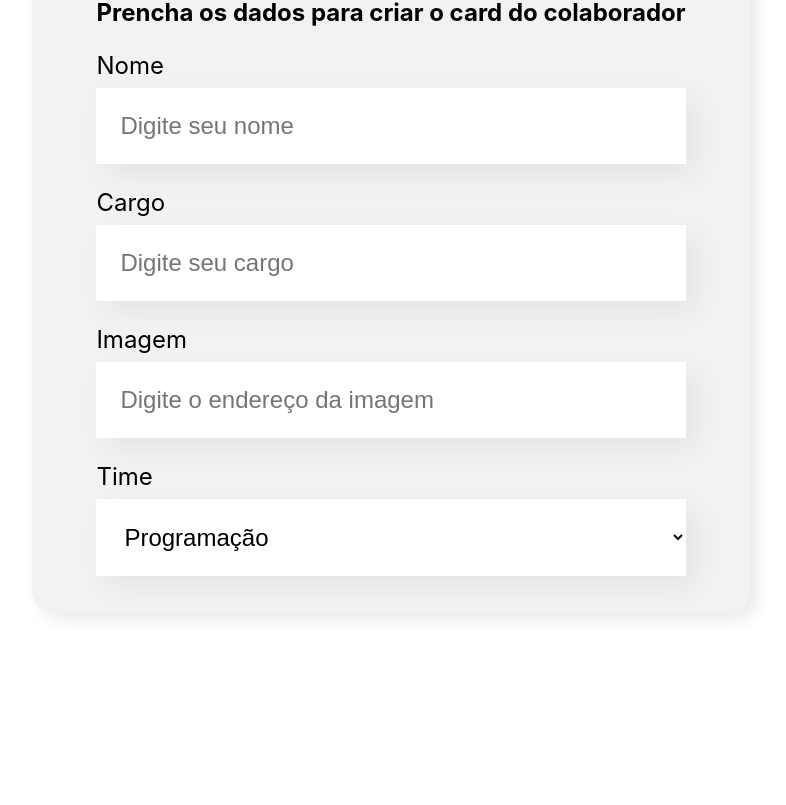
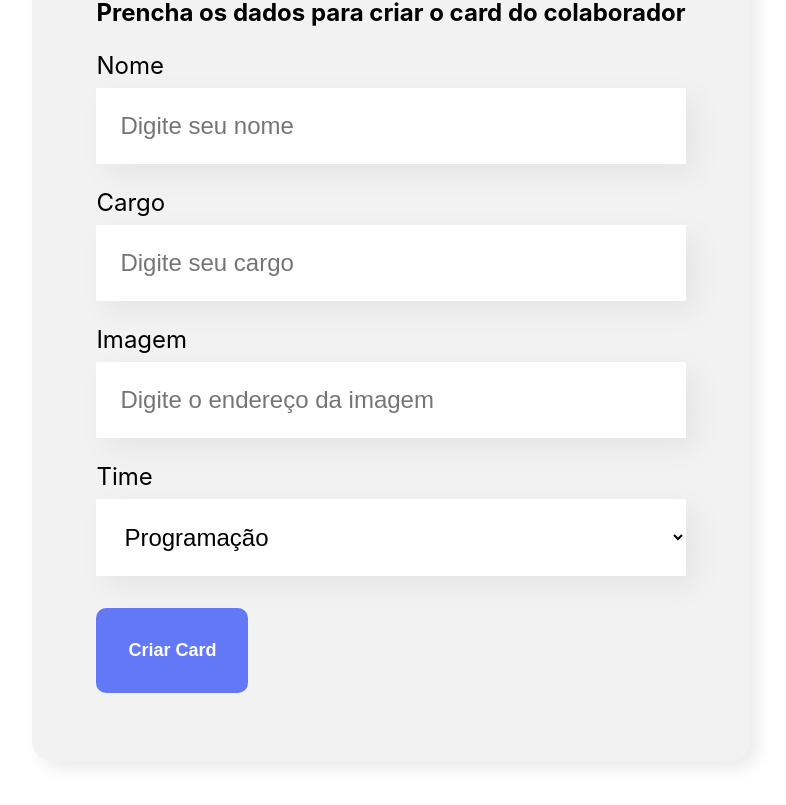
Before and after one commit to mthquevedo/Organo-React, a React (Create React App) app: page / in a window 1280 px wide. Shown: the part 636-1441 px from the top of the page, without its empty margins (249-1035 px from the left). Before the commit the page ends 1328 px from the top, so only its background shows below. Built offline with nearby package versions, Linux system fonts and the light colour scheme.

Commit message:
Configuração de submit

```diff
--- /dev/null
+++ b/src/Componentes/Botao/Botao.css
@@ -0,0 +1,15 @@
+.botao {
+    background-color: #6278f7;
+    border-radius: 10px;
+    font-weight: 700;
+    font-size: 18px;
+    padding: 32px;
+    border: none;
+    cursor: pointer;
+    color: #fff;
+    margin: 32px 0;
+}
+
+.botao:hover {
+    color: #95ffd4;
+}
--- /dev/null
+++ b/src/Componentes/Botao/index.js
@@ -0,0 +1,11 @@
+import './Botao.css'
+
+const Botao = (props) => {
+    return (
+        <button className='botao'>
+            {props.children}
+        </button>
+    )
+}
+
+export default Botao
--- a/src/Componentes/CampoTexto/index.js
+++ b/src/Componentes/CampoTexto/index.js
@@ -4,7 +4,7 @@ const CampoTexto = (props) => {
   return (
     <div className="campo-texto">
       <label>{props.label}</label>
-      <input placeholder={props.placeholder} />
+      <input required={props.obrigatorio} placeholder={props.placeholder} />
     </div>
   );
 };
--- a/src/Componentes/Formulario/index.js
+++ b/src/Componentes/Formulario/index.js
@@ -1,3 +1,4 @@
+import Botao from "../Botao";
 import CampoTexto from "../CampoTexto";
 import ListaSuspensa from "../ListaSuspensa";
 import "./Formulario.css";
@@ -13,14 +14,19 @@ const Formulario = () => {
     "Inovação e Gestão",
   ];
 
+  const aoSalvar = (evento) => {
+    evento.preventDefault()
+  }
+
   return (
     <section className="formulario">
-      <form>
+      <form onSubmit={aoSalvar}>
         <h2>Prencha os dados para criar o card do colaborador</h2>
-        <CampoTexto label="Nome" placeholder="Digite seu nome" />
-        <CampoTexto label="Cargo" placeholder="Digite seu cargo" />
+        <CampoTexto obrigatorio={true} label="Nome" placeholder="Digite seu nome" />
+        <CampoTexto obrigatorio={true}  label="Cargo" placeholder="Digite seu cargo" />
         <CampoTexto label="Imagem" placeholder="Digite o endereço da imagem" />
-        <ListaSuspensa label="Time" itens={times} />
+        <ListaSuspensa obrigatorio={true} label="Time" itens={times} />
+        <Botao>Criar Card</Botao>
       </form>
     </section>
   );
--- a/src/Componentes/ListaSuspensa/index.js
+++ b/src/Componentes/ListaSuspensa/index.js
@@ -4,7 +4,7 @@ const ListaSuspensa = (props) => {
   return (
     <div className="lista-suspensa">
       <label>{props.label}</label>
-      <select>
+      <select required={props.obrigatorio}>
         {props.itens.map((item) => (
           <option key={item}>{item}</option>
         ))}
```
